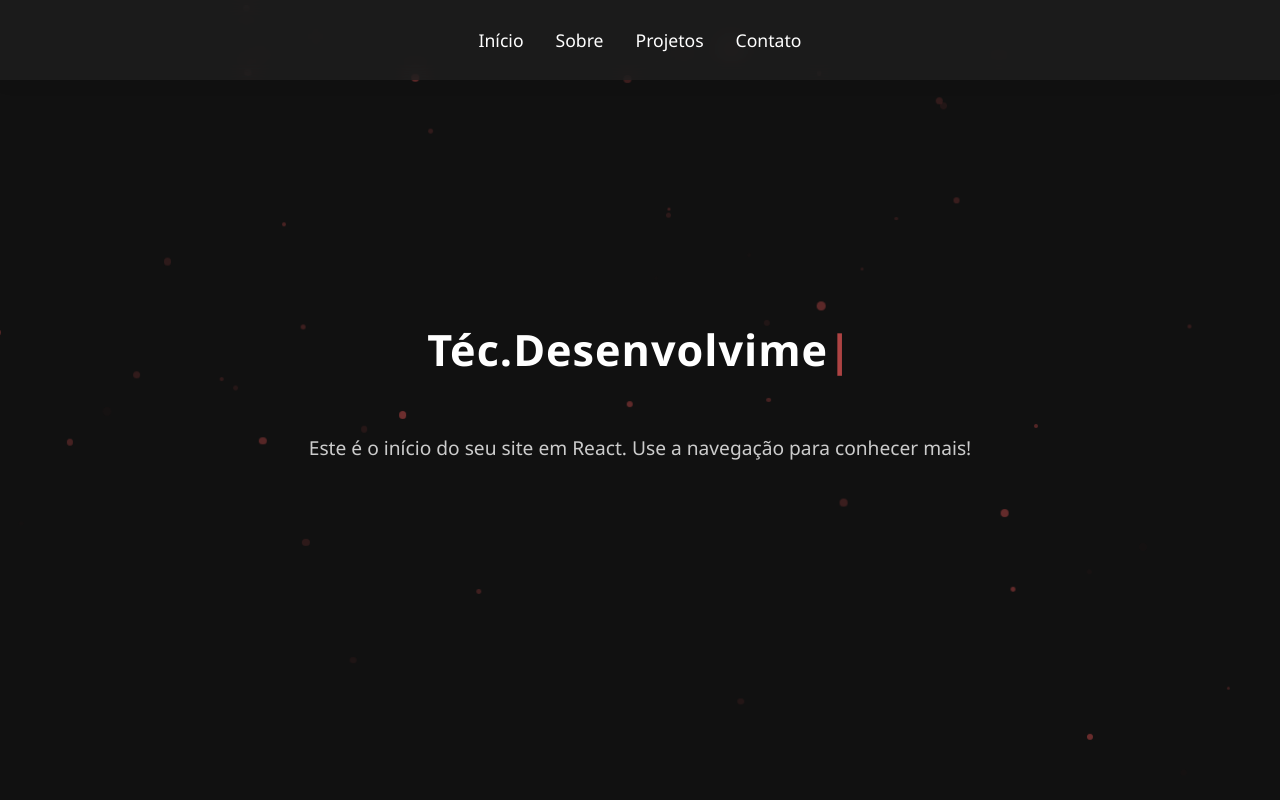
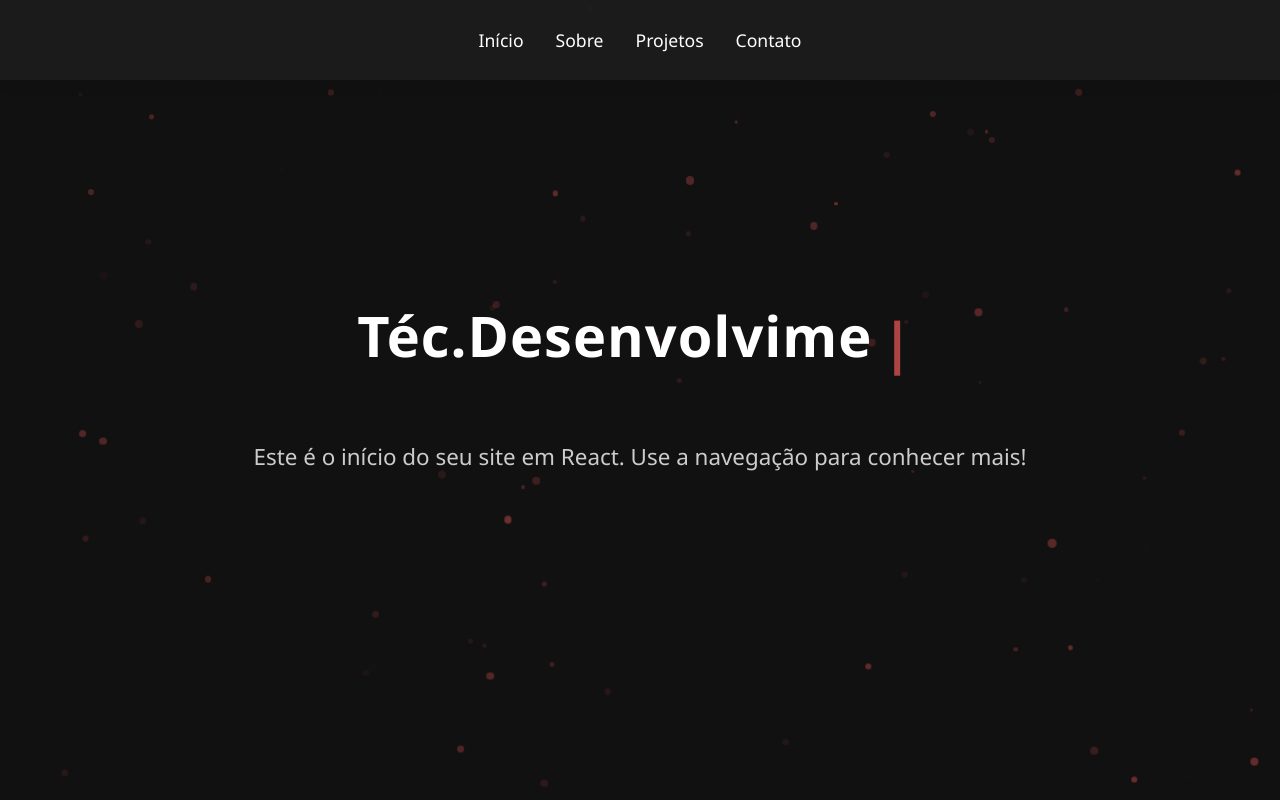
Before and after one commit to carlos-carneir0/portif-lio, a React (Create React App) app: page / in a window 1280 px wide. Shown: the top 800 px of the page. Built offline with nearby package versions, Linux system fonts and the light colour scheme; the HTML template or start-up script is replaced by a standard one.

Commit message:
13/05/25
Foi adicionado partículas interativas no background do início

```diff
--- a/src/components/Inicio.css
+++ b/src/components/Inicio.css
@@ -13,9 +13,12 @@
 }
 
 .typewriter {
-  font-size: 2.7rem;
+  font-size: clamp(1.5rem, 6vw, 3.5rem);
   font-weight: bold;
   letter-spacing: 1px;
+  word-break: break-word;
+  max-width: 90vw;
+  line-height: 1.1;
 }
 
 .typewriter,
@@ -67,9 +70,11 @@
 
 .cursor {
   display: inline-block;
-  width: 1ch;
+  width: 0.9em;
   animation: blink 0.9s steps(1) infinite;
   color: #ad4343;
+  font-size: 1em;
+  vertical-align: middle;
 }
 
 @keyframes blink {
@@ -77,8 +82,24 @@
   50% { opacity: 0; }
 }
 
+@media (max-width: 600px) {
+  .typewriter {
+    font-size: clamp(1.1rem, 7vw, 2.1rem);
+    max-width: 98vw;
+  }
+  .inicio-container p {
+    font-size: clamp(0.95rem, 4vw, 1.1rem);
+    max-width: 98vw;
+  }
+  .cursor {
+    width: 1em;
+  }
+}
+
 .inicio-container p {
   color: #ccc;
-  font-size: 1.2rem;
+  font-size: clamp(1rem, 3.5vw, 1.4rem);
   z-index: 1;
+  max-width: 90vw;
+  word-break: break-word;
 }
--- a/src/components/Inicio.jsx
+++ b/src/components/Inicio.jsx
@@ -46,16 +46,29 @@
 
   const [reveal, setReveal] = useState(false);
   const [particles, setParticles] = useState([]);
+  const [particleOffsets, setParticleOffsets] = useState([]); // deslocamento temporário
+  const [mousePos, setMousePos] = useState({ x: null, y: null });
 
   useEffect(() => {
     setTimeout(() => setReveal(true), 200);
   }, []);
 
   useEffect(() => {
+    // Listener para atualizar posição do mouse
+    const handleMouseMove = (e) => {
+      const container = document.querySelector('.background-animation');
+      if (!container) return;
+      const rect = container.getBoundingClientRect();
+      const x = ((e.clientX - rect.left) / rect.width) * 100;
+      const y = ((e.clientY - rect.top) / rect.height) * 100;
+      setMousePos({ x, y });
+    };
+    window.addEventListener('mousemove', handleMouseMove);
+
     // Criar partículas
     const createParticles = () => {
       const newParticles = [];
-      const numParticles = 90;
+      const numParticles = 95;
 
       for (let i = 0; i < numParticles; i++) {
         newParticles.push({
@@ -63,15 +76,16 @@
           size: Math.random() * 6 + 3,
           left: Math.random() * 100,
           top: Math.random() * 100,
-          duration: Math.random() * 5 + 4, // mais rápido
-          delay: Math.random(), // delay menor
+          duration: Math.random() * 5 + 4, // velocidade
+          delay: Math.random(), // delay
           opacity: Math.random() * 0.5 + 0.1,
-          moveX: (Math.random() - 5) * 60,
-          moveY: (Math.random() - 5) * 60
+          moveX: (Math.random() - 0.7) * 90,
+          moveY: (Math.random() - 0.7) * 90
         });
       }
 
       setParticles(newParticles);
+      setParticleOffsets(newParticles.map(() => ({ x: 0, y: 0 })));
     };
 
     createParticles();
@@ -81,21 +95,69 @@
       createParticles();
     }, 30000); // A cada 30 segundos
 
-    return () => clearInterval(interval);
+    return () => {
+      clearInterval(interval);
+      window.removeEventListener('mousemove', handleMouseMove);
+    };
   }, []);
+
+  // Repulsão e retorno suave
+  useEffect(() => {
+    if (!particles.length) return;
+    let animationFrame;
+    const repulseRadius = 15; // em %
+    const repulseStrength = 1; // força de afastamento
+    const returnSpeed = 0.05; // velocidade de retorno (0~1)
+
+    const updateOffsets = () => {
+      setParticleOffsets((prevOffsets) =>
+        particles.map((particle, i) => {
+          let offsetX = prevOffsets[i]?.x || 0;
+          let offsetY = prevOffsets[i]?.y || 0;
+          if (mousePos.x !== null && mousePos.y !== null) {
+            const dx = particle.left - mousePos.x;
+            const dy = particle.top - mousePos.y;
+            const dist = Math.sqrt(dx * dx + dy * dy);
+            if (dist < repulseRadius) {
+              // Repulsão
+              const force = (repulseRadius - dist) / repulseRadius * repulseStrength;
+              const angle = Math.atan2(dy, dx);
+              const targetX = Math.cos(angle) * force * repulseRadius;
+              const targetY = Math.sin(angle) * force * repulseRadius;
+              // Interpola para o alvo
+              offsetX = offsetX * (1 - returnSpeed) + targetX * returnSpeed;
+              offsetY = offsetY * (1 - returnSpeed) + targetY * returnSpeed;
+            } else {
+              // Volta suavemente
+              offsetX = offsetX * (1 - returnSpeed);
+              offsetY = offsetY * (1 - returnSpeed);
+            }
+          } else {
+            // Volta suavemente
+            offsetX = offsetX * (1 - returnSpeed);
+            offsetY = offsetY * (1 - returnSpeed);
+          }
+          return { x: offsetX, y: offsetY };
+        })
+      );
+      animationFrame = requestAnimationFrame(updateOffsets);
+    };
+    animationFrame = requestAnimationFrame(updateOffsets);
+    return () => cancelAnimationFrame(animationFrame);
+  }, [particles, mousePos]);
 
   return (
     <div className="inicio-container">
       <div className="background-animation">
-        {particles.map((particle) => (
+        {particles.map((particle, i) => (
           <div
             key={particle.id}
             className="particle"
             style={{
               width: `${particle.size}px`,
               height: `${particle.size}px`,
-              left: `${particle.left}%`,
-              top: `${particle.top}%`,
+              left: `calc(${particle.left}% + ${particleOffsets[i]?.x || 0}%)`,
+              top: `calc(${particle.top}% + ${particleOffsets[i]?.y || 0}%)`,
               '--duration': `${particle.duration}s`,
               '--delay': `${particle.delay}s`,
               '--max-opacity': particle.opacity,
```
